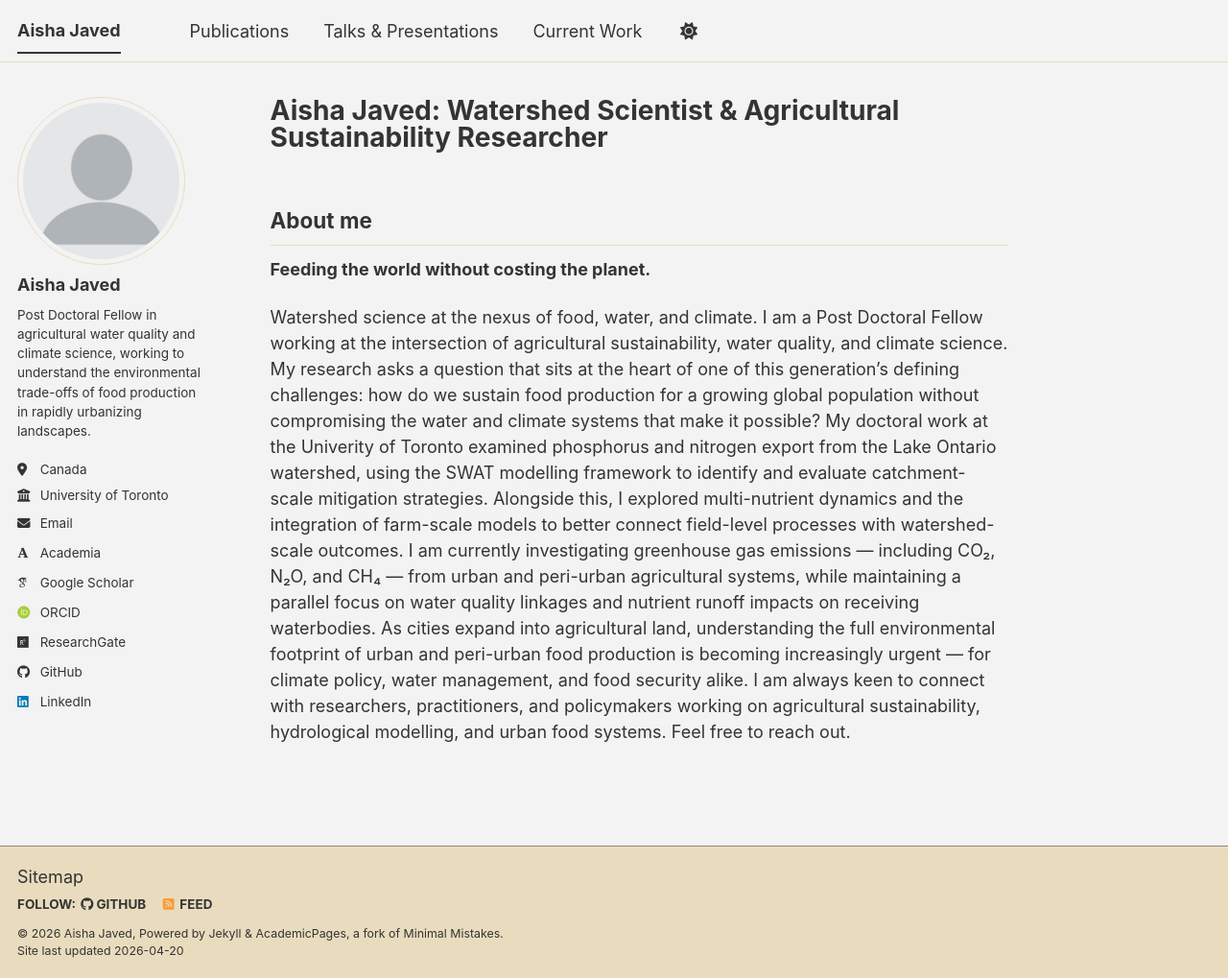
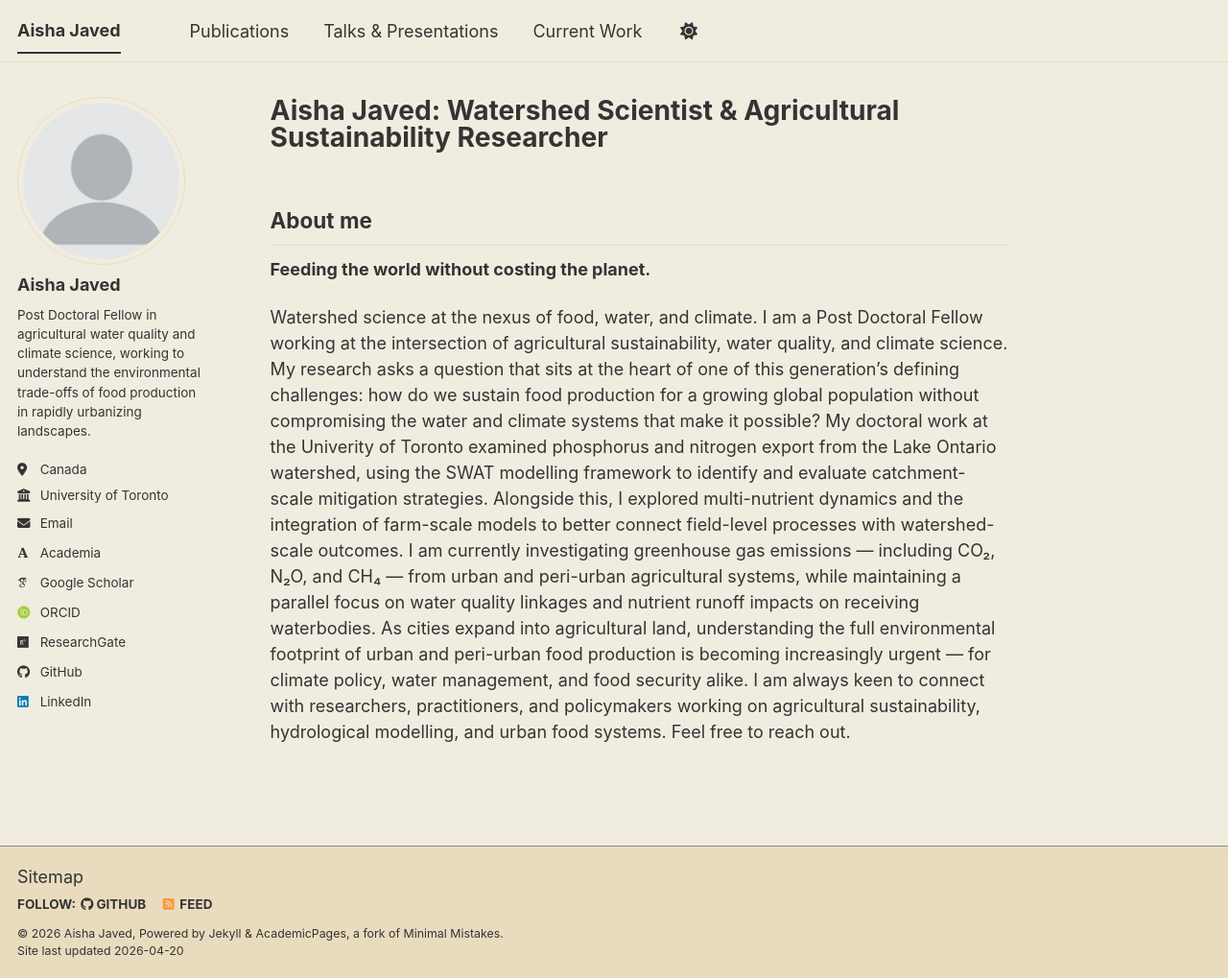
Before and after one commit to aishaj8/aishaj8.github.io, a Jekyll site: the page built from _pages/about.md, in a window 1280 px wide and 1019 px high. Shown: the whole window at 96% size. Built offline with Jekyll 4.4.1, drawn with Linux system fonts in a browser that asks for light colours; some web fonts are replaced; a script bundle is joined from its source files by our own code; library files that are not in the unit come from our copies.

Commit message:
changed background color for light mode theme

```diff
--- a/assets/css/main.scss
+++ b/assets/css/main.scss
@@ -41,3 +41,10 @@
     "vendor/font-awesome/solid",
     "vendor/font-awesome/brands"
 ;
+
+// Override background to pale olive matching the dirt colour palette.
+// Overrides the light theme only — dark mode's @media (prefers-color-scheme: dark)
+// block sets its own value for --global-bg-color and will take precedence when active.
+:root {
+  --global-bg-color: #f0ede0;
+}
```
